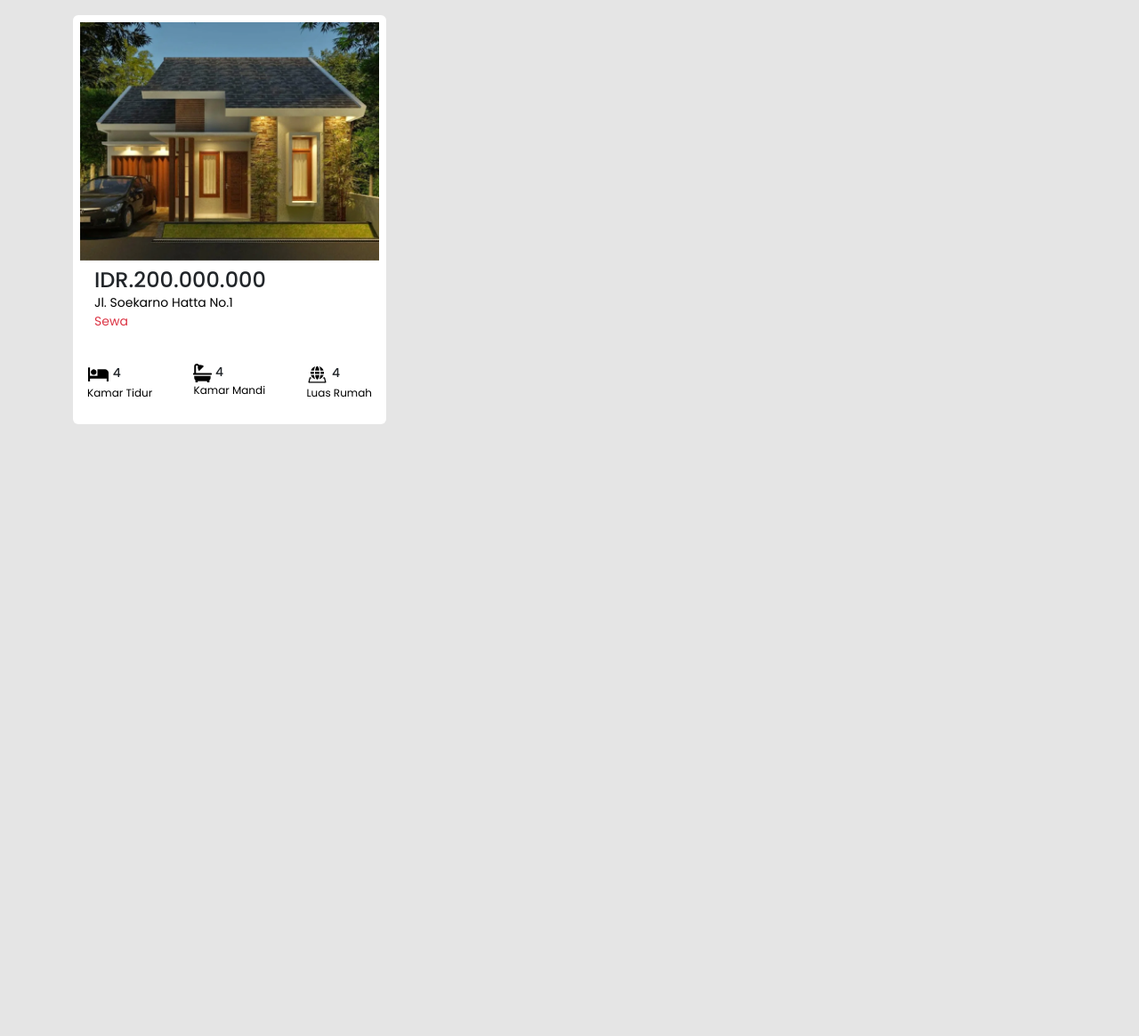
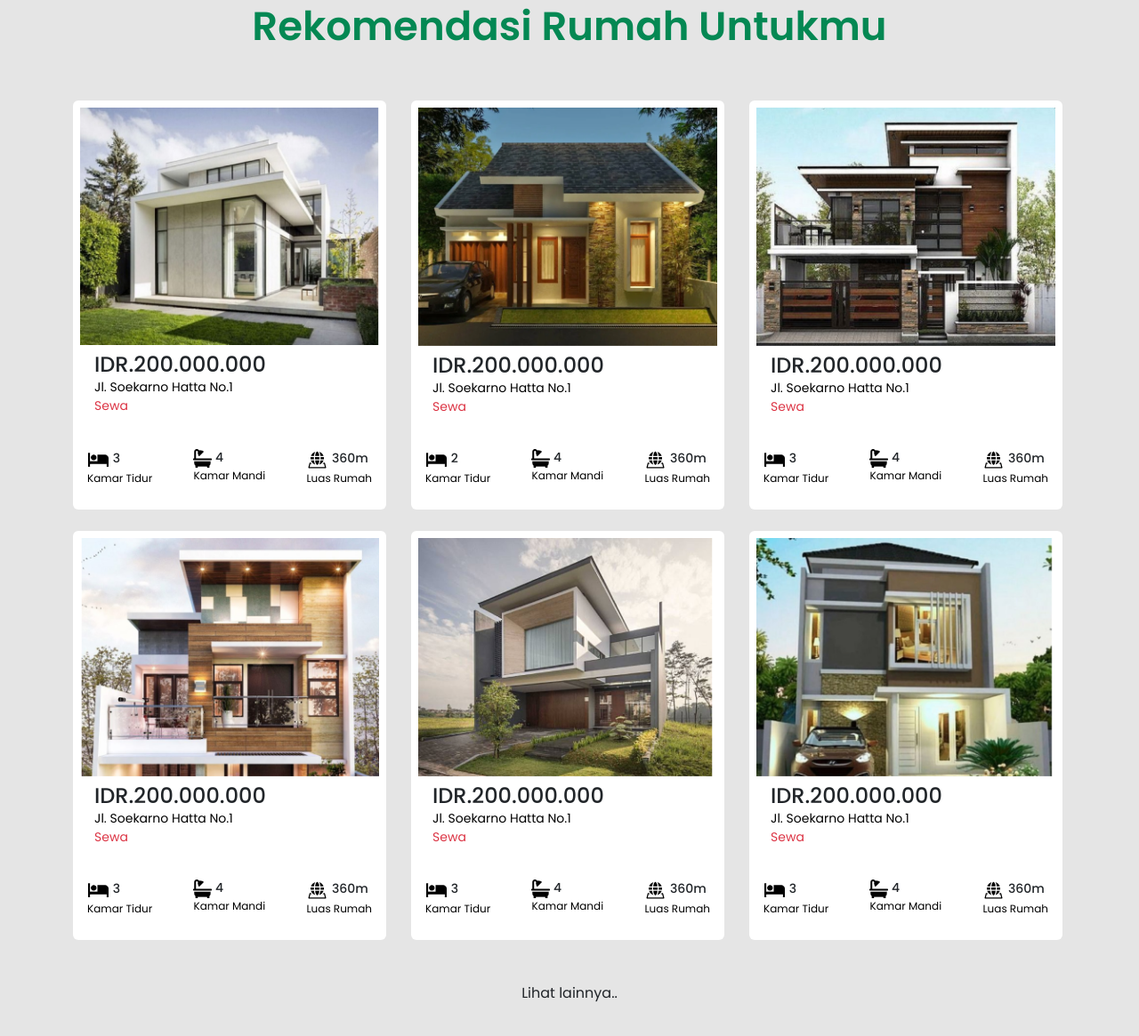
Before and after one commit to iranarayaishak61-sketch/project-RPL-B, a plain HTML site: page index.html in a window 1280 px wide. Shown: the part 2311-3476 px from the top of the page at 89% size. Before the commit the page ends 2788 px from the top, so only its background shows below. Drawn offline with nearby package versions, Linux system fonts and the light colour scheme.

Commit message:
Card rekomendasi rumah impian

```diff
--- a/index.html
+++ b/index.html
@@ -452,15 +452,35 @@
     <!-- end section temukan rumah -->
 
     <!-- Section Rekomendasi Rumah -->
-    <section id="rekomendasi">
+    <section id="rekomendasi" class="p-5">
       <div class="container">
         <div class="row">
           <div class="col-12 text-center">
             <h1>Rekomendasi Rumah Untukmu</h1>
           </div>
         </div>
-        <div class="row">
-          <div class="col-4">
+        <div class="row mt-4">
+          <div class="col-4 mt-4">
+            <div class="card p-2 rounded-2" style="width: 22rem; ">
+              <img src="image/rumah-1.png" alt="">
+              <div class="card-body">
+                <h4>IDR.200.000.000</h4>
+                <p>Jl. Soekarno Hatta No.1 <br><span class="text-danger">Sewa</span></p>
+              </div>
+              <div class="card-fasilitas d-flex justify-content-between px-3">
+                <span><img src="image/mdi_bed.png" alt=""> 3
+                  <p>Kamar Tidur</p>
+                </span>
+                <span><img src="image/fa-solid_bath.png" alt=""> 4
+                  <p>Kamar Mandi</p>
+                </span>
+                <span><img src="image/fluent_globe-surface-20-filled.png" alt=""> 360m
+                  <p>Luas Rumah</p>
+                </span>
+              </div>
+            </div>
+          </div>
+          <div class="col-4 mt-4">
             <div class="card p-2 rounded-2" style="width: 22rem; ">
               <img src="image/rumah-2.png" alt="">
               <div class="card-body">
@@ -468,18 +488,101 @@
                 <p>Jl. Soekarno Hatta No.1 <br><span class="text-danger">Sewa</span></p>
               </div>
               <div class="card-fasilitas d-flex justify-content-between px-3">
-                <span><img src="image/mdi_bed.png" alt=""> 4
+                <span><img src="image/mdi_bed.png" alt=""> 2
                   <p>Kamar Tidur</p>
                 </span>
                 <span><img src="image/fa-solid_bath.png" alt=""> 4
                   <p>Kamar Mandi</p>
                 </span>
-                <span><img src="image/fluent_globe-surface-20-filled.png" alt=""> 4
+                <span><img src="image/fluent_globe-surface-20-filled.png" alt=""> 360m
                   <p>Luas Rumah</p>
                 </span>
               </div>
             </div>
           </div>
+          <div class="col-4 mt-4">
+            <div class="card p-2 rounded-2" style="width: 22rem; ">
+              <img src="image/rumah-3.png" alt="">
+              <div class="card-body">
+                <h4>IDR.200.000.000</h4>
+                <p>Jl. Soekarno Hatta No.1 <br><span class="text-danger">Sewa</span></p>
+              </div>
+              <div class="card-fasilitas d-flex justify-content-between px-3">
+                <span><img src="image/mdi_bed.png" alt=""> 3
+                  <p>Kamar Tidur</p>
+                </span>
+                <span><img src="image/fa-solid_bath.png" alt=""> 4
+                  <p>Kamar Mandi</p>
+                </span>
+                <span><img src="image/fluent_globe-surface-20-filled.png" alt=""> 360m
+                  <p>Luas Rumah</p>
+                </span>
+              </div>
+            </div>
+          </div>
+          <div class="col-4 mt-4">
+            <div class="card p-2 rounded-2" style="width: 22rem; ">
+              <img src="image/rumah-4.png" alt="">
+              <div class="card-body">
+                <h4>IDR.200.000.000</h4>
+                <p>Jl. Soekarno Hatta No.1 <br><span class="text-danger">Sewa</span></p>
+              </div>
+              <div class="card-fasilitas d-flex justify-content-between px-3">
+                <span><img src="image/mdi_bed.png" alt=""> 3
+                  <p>Kamar Tidur</p>
+                </span>
+                <span><img src="image/fa-solid_bath.png" alt=""> 4
+                  <p>Kamar Mandi</p>
+                </span>
+                <span><img src="image/fluent_globe-surface-20-filled.png" alt=""> 360m
+                  <p>Luas Rumah</p>
+                </span>
+              </div>
+            </div>
+          </div>
+          <div class="col-4 mt-4">
+            <div class="card p-2 rounded-2" style="width: 22rem; ">
+              <img src="image/rumah-5.png" alt="">
+              <div class="card-body">
+                <h4>IDR.200.000.000</h4>
+                <p>Jl. Soekarno Hatta No.1 <br><span class="text-danger">Sewa</span></p>
+              </div>
+              <div class="card-fasilitas d-flex justify-content-between px-3">
+                <span><img src="image/mdi_bed.png" alt=""> 3
+                  <p>Kamar Tidur</p>
+                </span>
+                <span><img src="image/fa-solid_bath.png" alt=""> 4
+                  <p>Kamar Mandi</p>
+                </span>
+                <span><img src="image/fluent_globe-surface-20-filled.png" alt=""> 360m
+                  <p>Luas Rumah</p>
+                </span>
+              </div>
+            </div>
+          </div>
+          <div class="col-4 mt-4">
+            <div class="card p-2 rounded-2" style="width: 22rem; ">
+              <img src="image/rumah-6.png" alt="">
+              <div class="card-body">
+                <h4>IDR.200.000.000</h4>
+                <p>Jl. Soekarno Hatta No.1 <br><span class="text-danger">Sewa</span></p>
+              </div>
+              <div class="card-fasilitas d-flex justify-content-between px-3">
+                <span><img src="image/mdi_bed.png" alt=""> 3
+                  <p>Kamar Tidur</p>
+                </span>
+                <span><img src="image/fa-solid_bath.png" alt=""> 4
+                  <p>Kamar Mandi</p>
+                </span>
+                <span><img src="image/fluent_globe-surface-20-filled.png" alt=""> 360m
+                  <p>Luas Rumah</p>
+                </span>
+              </div>
+            </div>
+          </div>
+        </div>
+        <div class="row">
+          <Span class="text-center mt-5 lihatl">Lihat lainnya..</Span>
         </div>
       </div>
     </section>
--- a/style.css
+++ b/style.css
@@ -267,4 +267,8 @@ p{
 .card:hover .card-fasilitas{
     background-color: #fff;
 }
+.Lihatl{
+    font-size: 18px;
+    font-weight: 400;
+}
 /* end style rekomendasi rumah */
```
